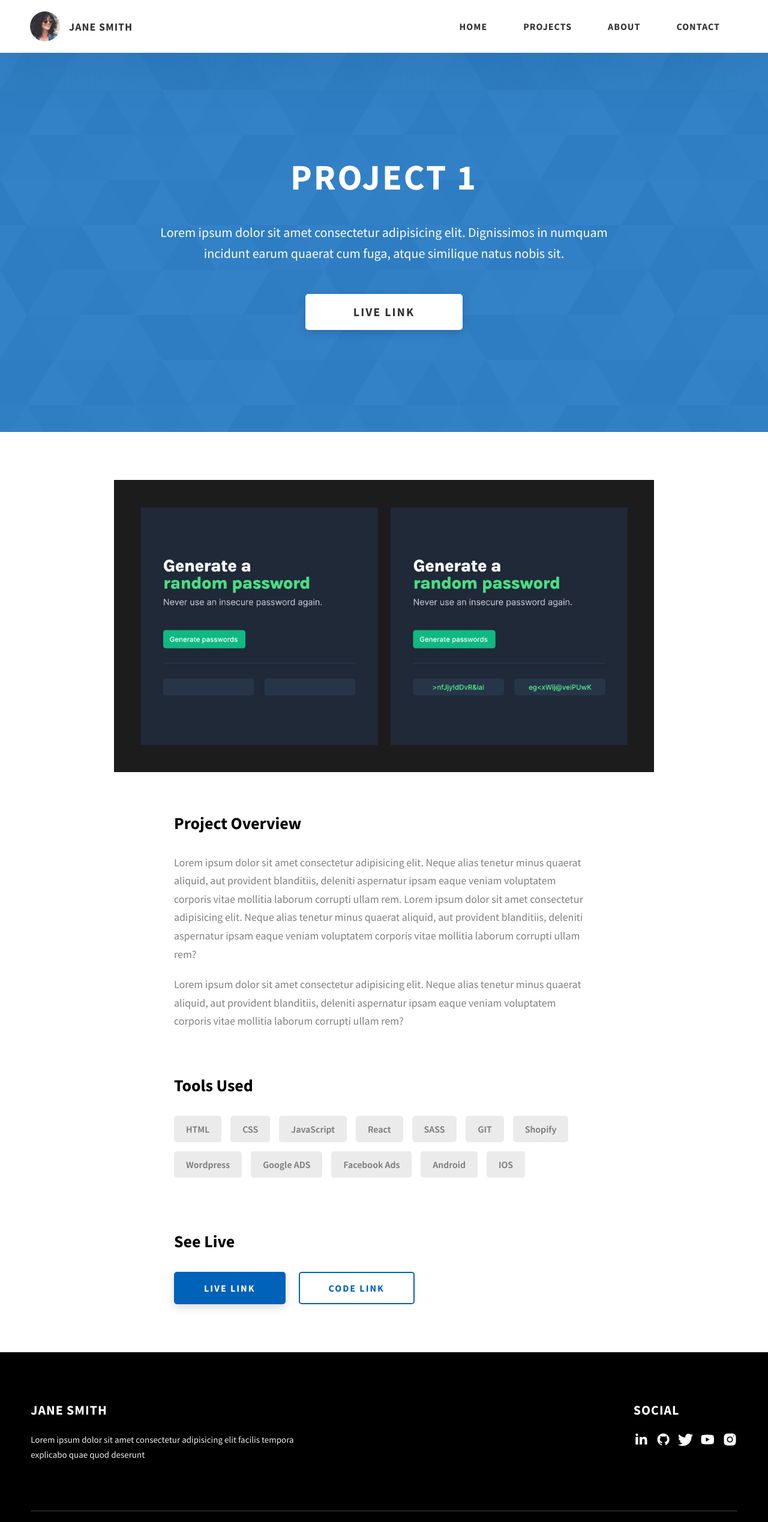
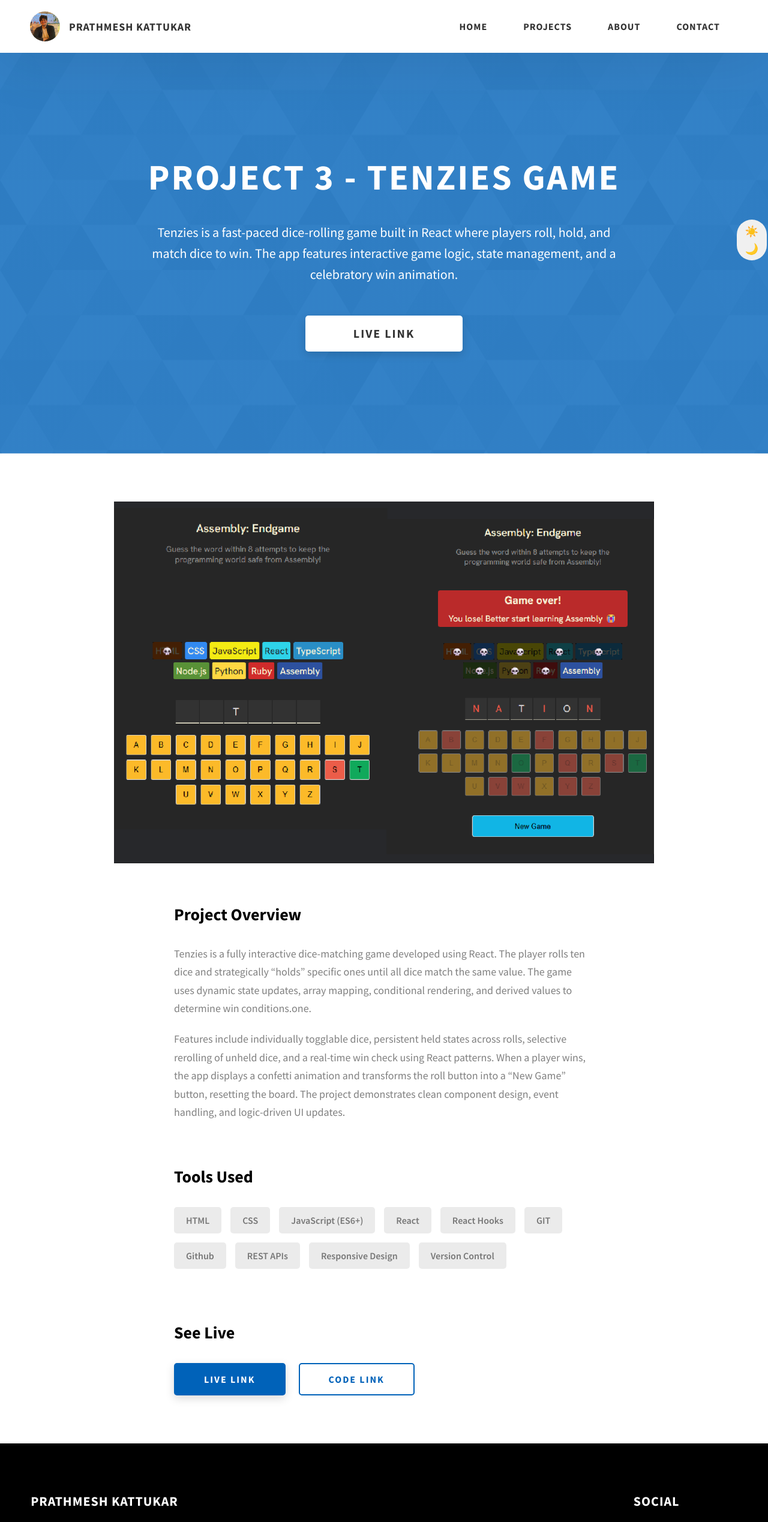
Before and after one commit to pk4038/portfolio-website, a website built with Vite: page project-3.html in a window 1280 px wide. Shown: the top 2537 px of the page at 60% size. Built offline with nearby package versions, Linux system fonts and the light colour scheme.

Commit message:
Made individual project page changes

```diff
--- a/project-3.html
+++ b/project-3.html
@@ -4,7 +4,7 @@
     <meta charset="UTF-8" />
     <meta name="viewport" content="width=device-width, initial-scale=1.0" />
     <meta http-equiv="X-UA-Compatible" content="ie=edge" />
-    <title>Case Study of Project 1</title>
+    <title>Tenzies Game</title>
     <meta name="description" content="Case study page of Project" />
     <link rel="stylesheet" href="css/style.css" />
     <link rel="preconnect" href="https://fonts.googleapis.com" />
@@ -20,12 +20,12 @@
         <div class="header__logo-container">
           <div class="header__logo-img-cont">
             <img
-              src="./assets/img/avatar.jpg"
-              alt="Ram Maheshwari Logo Image"
+              src="./assets/img/resumepic.jpg"
+              alt="Prathmesh Kattukar Logo Image"
               class="header__logo-img"
             />
           </div>
-          <span class="header__logo-sub">Jane Smith</span>
+          <span class="header__logo-sub">Prathmesh Kattukar</span>
         </div>
         <div class="header__main">
           <ul class="header__links">
@@ -37,7 +37,7 @@
                 Projects
               </a>
             </li>
-            <li class="header__link-wrapper">
+             <li class="header__link-wrapper">
               <a href="./index.html#about" class="header__link">About </a>
             </li>
             <li class="header__link-wrapper">
@@ -56,7 +56,10 @@
               class="header__main-ham-menu-close d-none"
             />
           </div>
-
+          <button id="theme-toggle" class="theme-toggle">
+            <span class="sun">☀️</span>
+            <span class="moon">🌙</span>
+          </button>
         </div>
       </div>
       <div class="header__sm-menu">
@@ -83,16 +86,14 @@
     </header>
     <section class="project-cs-hero">
       <div class="project-cs-hero__content">
-        <h1 class="heading-primary">Project 1</h1>
+        <h1 class="heading-primary">Project 3 - Tenzies Game</h1>
         <div class="project-cs-hero__info">
           <p class="text-primary">
-            Lorem ipsum dolor sit amet consectetur adipisicing elit. Dignissimos
-            in numquam incidunt earum quaerat cum fuga, atque similique natus
-            nobis sit.
+            Tenzies is a fast-paced dice-rolling game built in React where players roll, hold, and match dice to win. The app features interactive game logic, state management, and a celebratory win animation.
           </p>
         </div>
         <div class="project-cs-hero__cta">
-          <a href="#" class="btn btn--bg" target="_blank">Live Link</a>
+          <a href="https://tenziesprathmesh.netlify.app/" class="btn btn--bg" target="_blank">Live Link</a>
         </div>
       </div>
     </section>
@@ -101,7 +102,7 @@
         <div class="project-details__content">
           <div class="project-details__showcase-img-cont">
             <img
-              src="./assets/img/password.jpg"
+              src="./assets/img/assembly-final-01.png"
               alt="Project Image"
               class="project-details__showcase-img"
             />
@@ -110,20 +111,10 @@
             <div class="project-details__desc">
               <h3 class="project-details__content-title">Project Overview</h3>
               <p class="project-details__desc-para">
-                Lorem ipsum dolor sit amet consectetur adipisicing elit. Neque
-                alias tenetur minus quaerat aliquid, aut provident blanditiis,
-                deleniti aspernatur ipsam eaque veniam voluptatem corporis vitae
-                mollitia laborum corrupti ullam rem. Lorem ipsum dolor sit amet
-                consectetur adipisicing elit. Neque alias tenetur minus quaerat
-                aliquid, aut provident blanditiis, deleniti aspernatur ipsam
-                eaque veniam voluptatem corporis vitae mollitia laborum corrupti
-                ullam rem?
+                Tenzies is a fully interactive dice-matching game developed using React. The player rolls ten dice and strategically “holds” specific ones until all dice match the same value. The game uses dynamic state updates, array mapping, conditional rendering, and derived values to determine win conditions.one.
               </p>
               <p class="project-details__desc-para">
-                Lorem ipsum dolor sit amet consectetur adipisicing elit. Neque
-                alias tenetur minus quaerat aliquid, aut provident blanditiis,
-                deleniti aspernatur ipsam eaque veniam voluptatem corporis vitae
-                mollitia laborum corrupti ullam rem?
+                Features include individually togglable dice, persistent held states across rolls, selective rerolling of unheld dice, and a real-time win check using React patterns. When a player wins, the app displays a confetti animation and transforms the roll button into a “New Game” button, resetting the board. The project demonstrates clean component design, event handling, and logic-driven UI updates.
               </p>
             </div>
             <div class="project-details__tools-used">
@@ -131,28 +122,26 @@
               <div class="skills">
                 <div class="skills__skill">HTML</div>
                 <div class="skills__skill">CSS</div>
-                <div class="skills__skill">JavaScript</div>
+                <div class="skills__skill">JavaScript (ES6+)</div>
                 <div class="skills__skill">React</div>
-                <div class="skills__skill">SASS</div>
+                <div class="skills__skill">React Hooks</div>
                 <div class="skills__skill">GIT</div>
-                <div class="skills__skill">Shopify</div>
-                <div class="skills__skill">Wordpress</div>
-                <div class="skills__skill">Google ADS</div>
-                <div class="skills__skill">Facebook Ads</div>
-                <div class="skills__skill">Android</div>
-                <div class="skills__skill">IOS</div>
+                <div class="skills__skill">Github</div>
+                <div class="skills__skill">REST APIs</div>
+                <div class="skills__skill">Responsive Design</div>
+                <div class="skills__skill">Version Control</div>
               </div>
             </div>
             <div class="project-details__links">
               <h3 class="project-details__content-title">See Live</h3>
               <a
-                href="#"
+                href="https://tenziesprathmesh.netlify.app/"
                 class="btn btn--med btn--theme project-details__links-btn"
                 target="_blank"
                 >Live Link</a
               >
               <a
-                href="#"
+                href="https://github.com/pk4038/assembly-endgame.git"
                 class="btn btn--med btn--theme-inv project-details__links-btn"
                 target="_blank"
                 >Code Link</a
@@ -170,24 +159,24 @@
               <span>Social</span>
             </h2>
             <div class="main-footer__social-cont">
-              <a target="_blank" rel="noreferrer" href="#">
+              <a target="_blank" rel="noreferrer" href="https://www.linkedin.com/in/prathmesh-kattukar-1670b21b3">
                 <img
                   class="main-footer__icon"
                   src="./assets/img/linkedin-ico.png"
                   alt="icon"
                 />
               </a>
-              <a target="_blank" rel="noreferrer" href="#">
+              <a target="_blank" rel="noreferrer" href="https://github.com/pk4038">
                 <img
                   class="main-footer__icon"
                   src="./assets/img/github-ico.png"
                   alt="icon"
                 />
               </a>
-              <a target="_blank" rel="noreferrer" href="#">
+              <a target="_blank" rel="noreferrer" href="https://x.com/prathmesh4038">
                 <img
                   class="main-footer__icon"
-                  src="./assets/img/twitter-ico.png"
+                  src="./assets/img/x-icon-01.png"
                   alt="icon"
                 />
               </a>
@@ -208,20 +197,19 @@
             </div>
           </div>
           <div class="main-footer__row main-footer__row-2">
-            <h4 class="heading heading-sm text-lt">Jane Smith</h4>
+            <h4 class="heading heading-sm text-lt">Prathmesh Kattukar</h4>
             <p class="main-footer__short-desc">
-              Lorem ipsum dolor sit amet consectetur adipisicing elit facilis
-              tempora explicabo quae quod deserunt
+              I’m a frontend developer who enjoys creating smooth, user-friendly interfaces and bringing ideas to life with clean design and code.
             </p>
           </div>
         </div>
 
-        <div class="main-footer__lower">
+        <!-- <div class="main-footer__lower">
           &copy; Copyright 2021. Made by
           <a rel="noreferrer" target="_blank" href="https://rammaheshwari.com"
             >Ram Maheshwari</a
           >
-        </div>
+        </div> -->
       </div>
     </footer>
     <script src="./index.js"></script>
```
Also changed, not shown: index.html (+3 -1 lines), project-2.html (+26 -41 lines).
